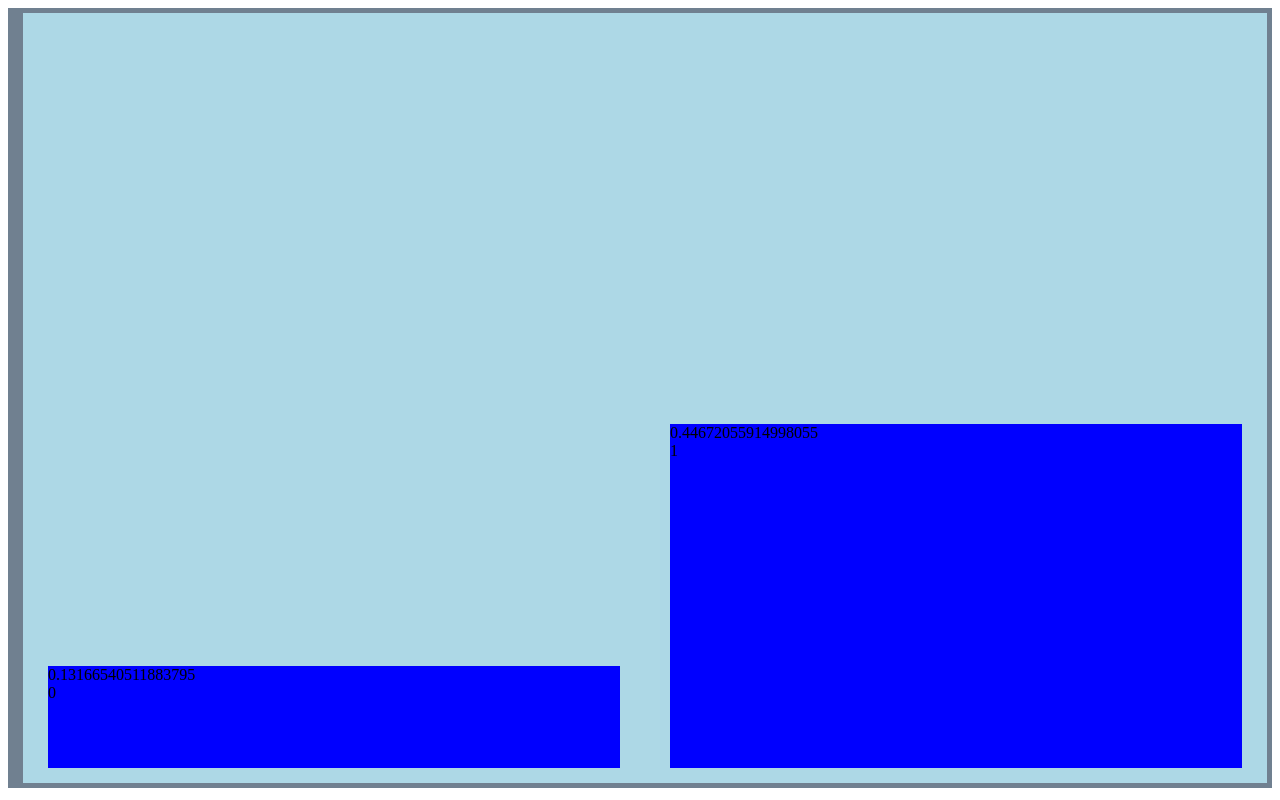
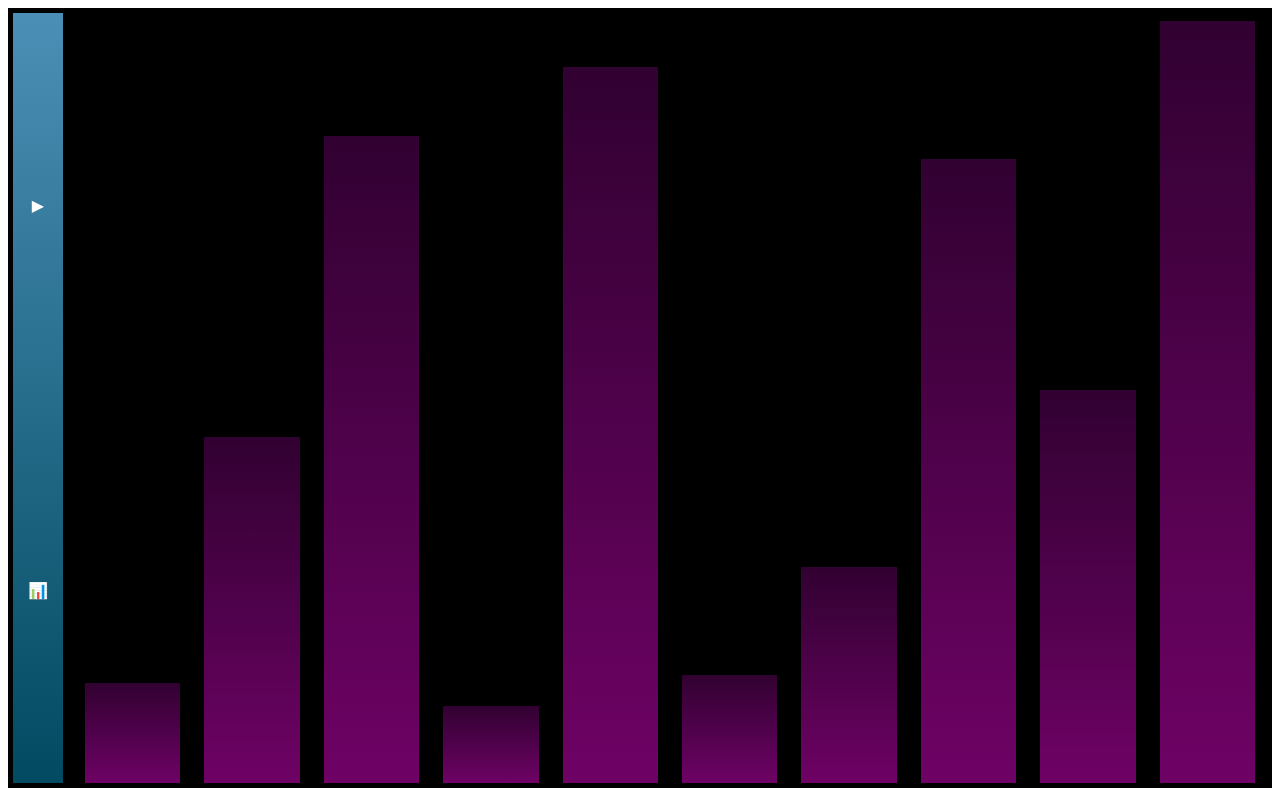
Before and after one commit to ntrondo/reactdemo, a React (Create React App) app: page / in a window 1280 px wide. Built offline with nearby package versions, Linux system fonts and the light colour scheme; the HTML template or start-up script is replaced by a standard one.

Commit message:
Imroved controls

```diff
--- a/src/App.js
+++ b/src/App.js
@@ -1,26 +1,40 @@
-import React, {useState} from "react";
+import React, { useEffect, useState } from "react";
 import Histogram from "./Histogram";
-function GenerateInitialItemModels(){
+import ControlPanel from "./ControlPanel/Panel";
+import { GenerateInitialItemModels } from "./Sort/ItemsUtility"
 
-  let ids = Array.from({length:2}, (_,i)=> i)
-  return ids.map(i=>{
-    return {
-      id:i,
-      height:Math.random(),
-      index:0
+function App() {
+  const [options,] = useState(() => {
+    const val = {
+      items: null,
+      asc: false,
+      algorithm: "bubblesort",
+      pause: 500,
+      setShowOptions: (show) => { },
+      sorted:true,
+      sorting:false
     }
-    })
-}
-function App() {
-  const [itemModels, setItemModels] = useState(GenerateInitialItemModels);
+    val.setSorting=(sorting)=>{
+      val.sorting=sorting
+    }
+    val.setSorted=(sorted)=>{
+      //console.log("options setSorted(" + sorted + ")")
+      val.sorted = sorted
+    }
+    val.setItems = (items) => {
+      //console.log("options setItems")
+      val.items = items
+    }
+    return val
+  })
+
   return (
     <>
-   <div className="is-flex is-root has-background-gray">
-      <div className="has-background-yellow">
+      <div className="is-flex is-root has-background-black">
+        <ControlPanel options={options} />
+        <Histogram options={options} />
       </div>
-      <Histogram itemModels={itemModels}/>
-   </div>
-   </>
+    </>
   );
 }
 
--- /dev/null
+++ b/src/ControlPanel/Panel.js
@@ -0,0 +1,11 @@
+import VerticalMenu from "./VerticalMenu";
+import SortingOptions from "./SortingOptions";
+
+export default function ControlPanel(options) {
+    return (
+        <div className="is-controlpanel">
+            <VerticalMenu options={options.options}/>
+            <SortingOptions options={options.options}/>
+        </div>
+    )
+}
--- /dev/null
+++ b/src/ControlPanel/SortingOptions.js
@@ -0,0 +1,68 @@
+import { useState, useEffect } from "react";
+import {GenerateInitialItemModels} from "../Sort/ItemsUtility"
+
+export default function SortingOptions(wrappedOptions) {
+    const options = wrappedOptions.options
+    const[showOptions,setShowOptions] = useState(options.showOptions)
+    useEffect(()=>{
+        console.log("SortingOptions useEffect()")
+        options.setItems(GenerateInitialItemModels(10))
+        options.setSorted(false)
+        options.setShowOptions=(show)=>{
+            options.showOptions = show
+            setShowOptions(show)
+        }
+    },[])
+    const algorithmChanged = (e)=>{
+        const value = e.target.value
+        options.algorithm = e.target.value
+        console.log("algorithm changed to " + value)
+    }
+    const countChanged = (e)=>{
+        console.log("SortingOptions countChanged()")
+        options.setItems(GenerateInitialItemModels(20))
+    }
+    const speedChanged = (e)=>{}
+    const animationChanged = (e)=>{}
+    if(!showOptions)
+    return <></>;
+
+    return (
+        <div className="is-options">
+            <h3>Sorting Options</h3>
+            <div>
+                <label>Algorithm:</label>
+                <select defaultValue={options.algorithm} onChange={algorithmChanged}>
+                <option value="bubblesort">Bubble Sort</option>
+                <option value="insertionsort">Insertion Sort</option>
+
+                    <option value="selectionsort">Selection Sort</option>
+                </select>
+            </div>
+            <div>
+                <label>Count:</label>
+                <select value="25" onChange={countChanged}>
+                    <option value="5">5</option>
+                    <option value="10">10</option>
+                    <option value="15">15</option>
+                    <option value="20">20</option>
+                    <option value="25">25</option>
+                </select>
+            </div>
+            <div>
+                <label>Speed:</label>
+                <select value="normal" onChange={speedChanged}>
+                    <option value="slow">Slow</option>
+                    <option value="normal">Normal</option>
+                    <option value="fast">Fast</option>
+                </select>
+            </div>
+            <div>
+                <label>Animation:</label>
+                <select value="smooth" onChange={animationChanged}>
+                    <option value="smooth">Smooth</option>
+                </select>
+            </div>
+        </div>
+    )
+}
--- /dev/null
+++ b/src/ControlPanel/VerticalMenu.js
@@ -0,0 +1,57 @@
+import { useEffect, useState } from "react"
+import { Sort } from "../Sort/ItemsUtility";
+
+function renderPlayButton(showPlayButton, onClicked) {
+    if (!showPlayButton)
+        return null
+    return (<div>
+        <a className="is-button" onClick={onClicked}>&#9654;</a>
+    </div>)
+}
+function renderStopButton(showButton, onClicked) {
+    if (!showButton)
+        return null
+    return ( <div>
+        <a className="is-button" onClick={onClicked}>&#9632;</a>
+    </div>)
+}
+export default function VerticalMenu(wrappedOptions) {
+    const options = wrappedOptions.options
+    const [sorting, setSorting] = useState(options.sorting)
+    const [sorted, setSorted] = useState(options.sorted)
+    useEffect(()=>{
+        const ossorting = options.setSorting
+        options.setSorting=(sorting)=>{
+            ossorting(sorting)
+            setSorting(sorting)
+        }
+        const ossorted = options.setSorted
+        options.setSorted = options.setSorted=(sorted)=>{
+            ossorted(sorted)
+            setSorted(sorted)
+        }
+    })
+
+    const playClicked = (e) => {
+        console.log("play clicked");
+        Sort(options)
+    }
+    const stopClicked = (e) => {
+        console.log("stop clicked");
+        options.setSorting(false)
+    }
+    const optionsClicked = (e) => {
+        options.setShowOptions(!options.showOptions)
+    }
+
+    return (
+        <div className="is-vertical-menu">
+
+            {renderPlayButton(!sorting && !sorted, playClicked)}
+            {renderStopButton(options.sorting, stopClicked)}
+            <div>
+                <a className="is-button" onClick={optionsClicked}>&#128202;</a>
+            </div>
+        </div>
+    )
+}
--- a/src/Histogram.js
+++ b/src/Histogram.js
@@ -1,23 +1,24 @@
-import React, { useEffect } from "react";
+import React, { useEffect, useState } from "react";
 import HistogramItem from "./HistogramItem";
-
-function SetInitialIndices(items){
-    let i = 0;
-    items.forEach(item => {
-        if(item.index != item.id)
-            item.setIndex(item.id)
-    });
-}
-function Histogram({ itemModels }) {
+function Histogram({ options }) {
+    const [items, setItems] = useState([]);
     useEffect(()=>
     {
-        setTimeout(()=>{SetInitialIndices(itemModels)}, 2000)
-    },[])
+        //console.log("Histogram useEffect()")
+        let existingFn = options.setItems
+        options.setItems=(items)=>{
+            existingFn(items)
+            setItems(items)
+        }
+        setItems(options.items)
+    })
+    if(options.items == null)
+    return null
     return (
         <div className="has-background-blue is-full-width is-histogram">
             {
-                itemModels.map(item => {
-                    return <HistogramItem key={item.id} itemModel={item} totalItems={itemModels.length} />
+                options.items.map(item => {
+                    return <HistogramItem key={item.id} itemModel={item} options={options} />
                 })
             }
         </div>
--- a/src/HistogramItem.js
+++ b/src/HistogramItem.js
@@ -1,42 +1,44 @@
 import { useEffect, useState } from "react";
 
 function GetIndex(itemModel){
-    console.log("HistogramItem.GetIndex()")
     return itemModel.index
 }
-function CalculateStyles(item, totalItems){
-    let margin = 2;
-    let width = Math.floor(100 / totalItems - 2 * margin)
+function CalculateStyles(item, options){
+    let margin = 1;
+    let width = Math.floor(100 / options.items.length - 2 * margin)
     let left = item.index * (width + 2 * margin);
     let height = item.height * 100;
-    let top = 100 - height - margin;
+    let top = 100 - height;
     let myStyle = {
         top:top + "%",
         left:left + "%",
         height: height + "%",
         width: width + "%",
-        margin:"0 " + margin + "% 0 " + margin + "%"
+        margin:"0 " + margin + "% 0 " + margin + "%"    ,
+        transition:"left " + options.pause + "ms"
     }
+    if(item.isHighlighted)
+        myStyle.backgroundImage ="linear-gradient(gold, red)"
     return myStyle
 }
-export default function HistogramItem({itemModel, totalItems}){
-    console.log("HistogramItem.Render(item:" + itemModel.id + ")");
-    const[index, setIndex] = useState(()=>{ return GetIndex(itemModel)})
-    const styles = CalculateStyles(itemModel,totalItems)
+export default function HistogramItem({itemModel, options}){
+    //console.log("HistogramItem.Render(item:" + itemModel.id + ")");
+    const[, setIndex] = useState(()=>{ return GetIndex(itemModel)})
+    const[, setIsHighlighted] = useState(false);
+    const styles = CalculateStyles(itemModel,options)
     useEffect(()=>{
         itemModel.setIndex = function(newIndex){
             itemModel.index = newIndex
             setIndex(newIndex)
         }
-    },[])
-    useEffect(()=>{
-        console.log("HistogramItem.useEffect() index changed. index:" + index)
-    },[index])
+        itemModel.setIsHighlighted = function(isHighlighted){
+            itemModel.isHighlighted = isHighlighted
+            setIsHighlighted(isHighlighted)
+        }
+    },[itemModel])
 
     return(
         <div className="is-histogram-item" style={styles}>
-            {itemModel.height}<br/>
-            {itemModel.index}
         </div>
     )
 }
--- /dev/null
+++ b/src/Sort/ItemsUtility.js
@@ -0,0 +1,63 @@
+import {default as BubbleSort} from "./BubbleSort";
+import {default as InsertionSort} from "./InsertionSort";
+
+export function GenerateInitialItemModels(count) {
+    let ids = Array.from({ length: count }, (_, i) => i)
+    let items = ids.map(i => {
+        return {
+            id: i,
+            height: Math.random().toFixed(2),
+            index: i
+        }
+    })
+    return items
+}
+export function Sort(options) {
+    options.setSorting(true)
+    const items = [...options.items]
+    items.sort((a,b)=>{return a.index - b.index})
+    const values = items.map(i => { return { id: i.id, value: i.height } })
+
+    const comp = (a, b) => { return (a.value - b.value) * (options.asc ? 1 : -1) }
+    const sort = options.algorithm == "bubblesort" ? BubbleSort : InsertionSort
+    options.moves = sort(values, comp, move)
+    AnimateMoves(options)
+}
+function AnimateMoves(options) {
+    if(options.moves.length > 0)
+    {
+        const move = options.moves[0];
+        options.moves.splice(0, 1);
+        AnimateMove(options.items, move);
+        options.setSorted(options.moves.length == 0)
+        setTimeout(() => {
+            options.items.forEach(i=>i.setIsHighlighted(false))
+            AnimateMoves(options)
+        }, options.pause);
+    }
+    if(options.sorted)
+        options.setSorting(false)
+    if(!options.sorting)
+        options.moves = []
+}
+function AnimateMove(items, moves) {
+    for(let i = 0; i < moves.length;i++){
+        const move = moves[i]
+        const item = items.find(i => { return i.id === move.id })
+        item.setIsHighlighted(move.highlight)
+        if(item.isHighlighted){
+            //setTimeout(()=>{item.setIsHighlighted(false)}, 900)
+        }
+        item.setIndex(move.toIndex)
+    }
+}
+/**Moves one item in the array according to move-object */
+function move(items, moves) {
+    const temp = [...items]
+    let  item
+    for (let i = 0; i < moves.length; i++) {
+        const move = moves[i]
+        item = temp.find(c => c.id === move.id)
+        items[move.toIndex] = item
+    }
+}
--- a/src/index.css
+++ b/src/index.css
@@ -14,20 +14,53 @@
 .has-background-gray{
     background-color: slategrey;
 }
-.has-background-yellow{
-    background-color: lightyellow;
-}
-.has-background-blue{
-    background-color: lightblue;
+.has-background-black{
+    background-color: black;
 }
 .is-histogram{
     position: relative;
     display: inline-block;
 }
+
 .is-histogram-item{
-    background-color: blue;
+    background-image: linear-gradient(rgb(49, 1, 49), rgb(110, 2, 101));
     overflow: hidden;
     display: inline-block;
     position: absolute;
-    transition: left 1s;
+    /* transition: left 1s; */
 }
+.is-controlpanel{
+    display: flex;
+    color:white;
+}
+.is-vertical-menu{
+    width: 50px;
+    display: flex;
+    flex-direction: column;
+    justify-content: space-around;
+    background-image: linear-gradient(rgb(76, 143, 182), rgb(1, 74, 97));
+}
+.is-vertical-menu>div{
+    display: flex;
+    justify-content: space-around;
+
+}
+.is-options{
+    width: 150px;
+    display: flex;
+    flex-direction: column;
+    justify-content: flex-start;
+    background-image: linear-gradient(rgb(75, 99, 235) , rgb(20, 3, 53));
+}
+.is-options > div{
+    display: flex;
+    flex-wrap: wrap;
+    margin-top: 10px;
+}
+a.is-button{
+    text-decoration: none;
+
+}
+a.is-button:hover{
+    cursor: pointer;
+}
```
Also changed, not shown: src/Sort/BubbleSort.js (added, +18 -0 lines), src/Sort/InsertionSort.js (added, +31 -0 lines).
